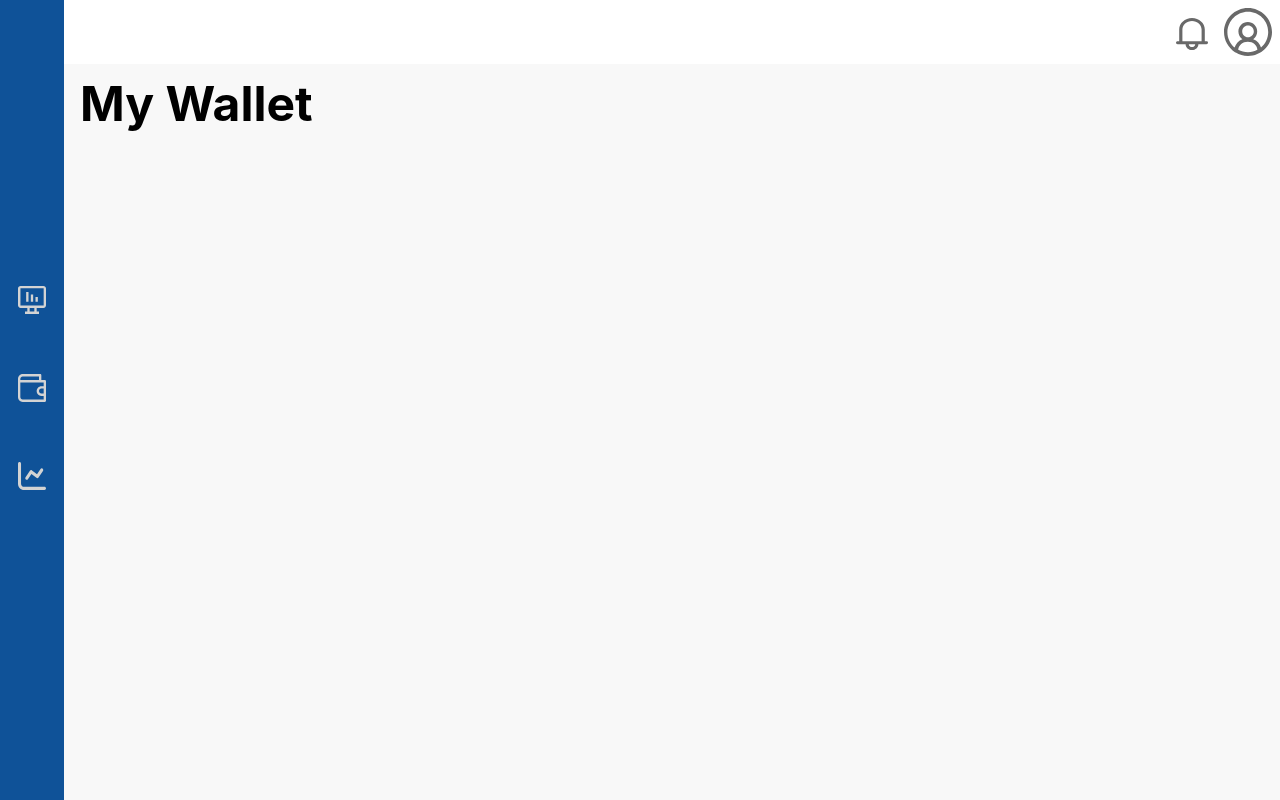
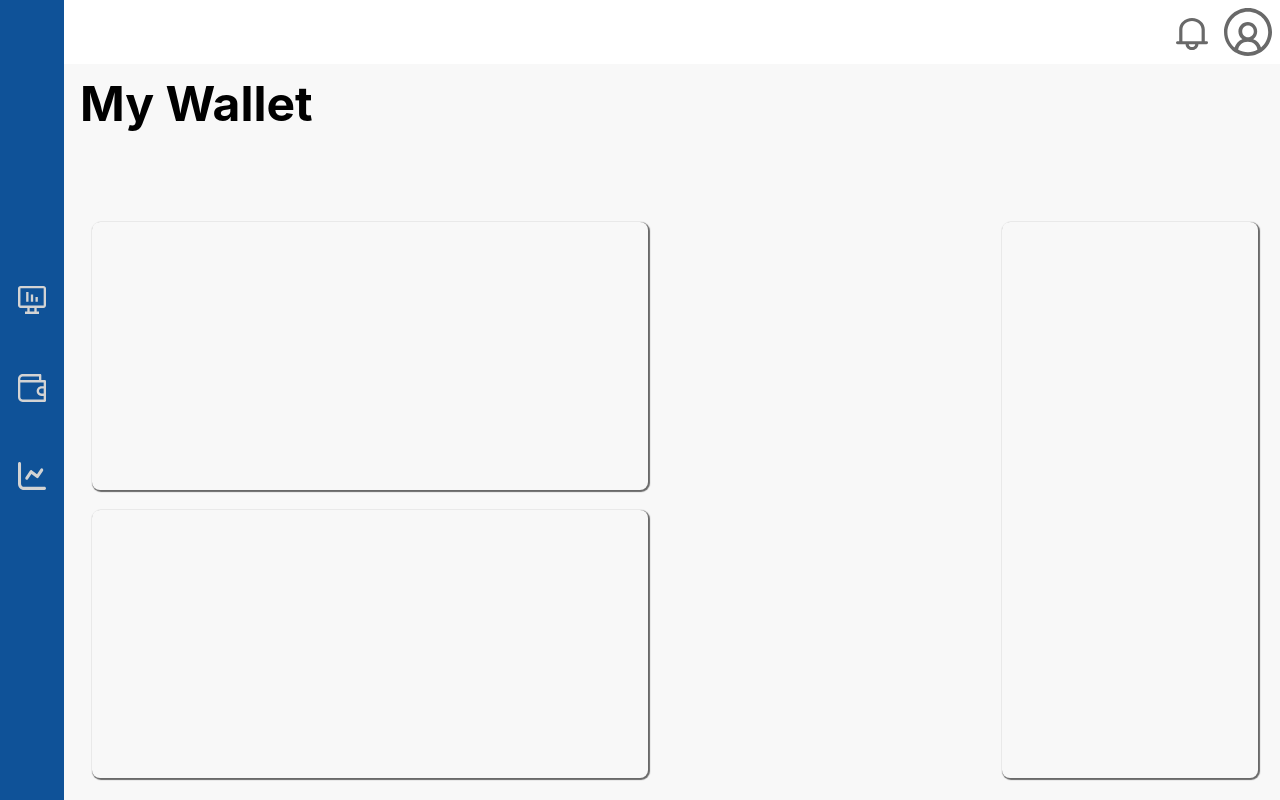
Before and after one commit to MSzostaq/CryptoRate, a React (Create React App) app: page /#/wallet in a window 1280 px wide. Built offline with nearby package versions, Linux system fonts and the light colour scheme.

Commit message:
wallet view grid

```diff
--- a/src/views/Wallet.jsx
+++ b/src/views/Wallet.jsx
@@ -1,9 +1,11 @@
 import React from "react";
 import styled from "styled-components";
+import Card from "components/Card";
 
 const View = styled.div`
   background-color: #f8f8f8;
   display: grid;
+  grid-template-columns: 1fr 1fr;
   position: fixed;
   top: 64px;
   bottom: 0;
@@ -17,10 +19,46 @@ const StyledHeading = styled.h1`
   padding: 16px;
 `;
 
+const LeftSide = styled.div`
+  display: grid;
+  grid-template-rows: 1fr 1fr;
+  padding: 12px;
+  position: fixed;
+  bottom: 0;
+  left: 70px;
+  width: 600px;
+  height: 600px;
+`;
+
+const RightSide = styled.div`
+  display: grid;
+  padding: 12px;
+  position: fixed;
+  right: 0;
+  bottom: 0;
+  width: 300px;
+  height: 600px;
+`;
+
+const LeftSideCard = styled(Card)`
+  box-shadow: 1px 1px 1px 1px #696969;
+`;
+
+const RightSideCard = styled(Card)`
+  box-shadow: 1px 1px 1px 1px #696969;
+`;
+
 function Wallet() {
   return (
     <View>
       <StyledHeading>My Wallet</StyledHeading>
+      <LeftSide>
+        <LeftSideCard />
+        <LeftSideCard />
+      </LeftSide>
+      <RightSide>
+        <RightSideCard />
+      </RightSide>
     </View>
   );
 }
```
Also changed, not shown: 2 other files (tests, documents, lock files or other folders).
